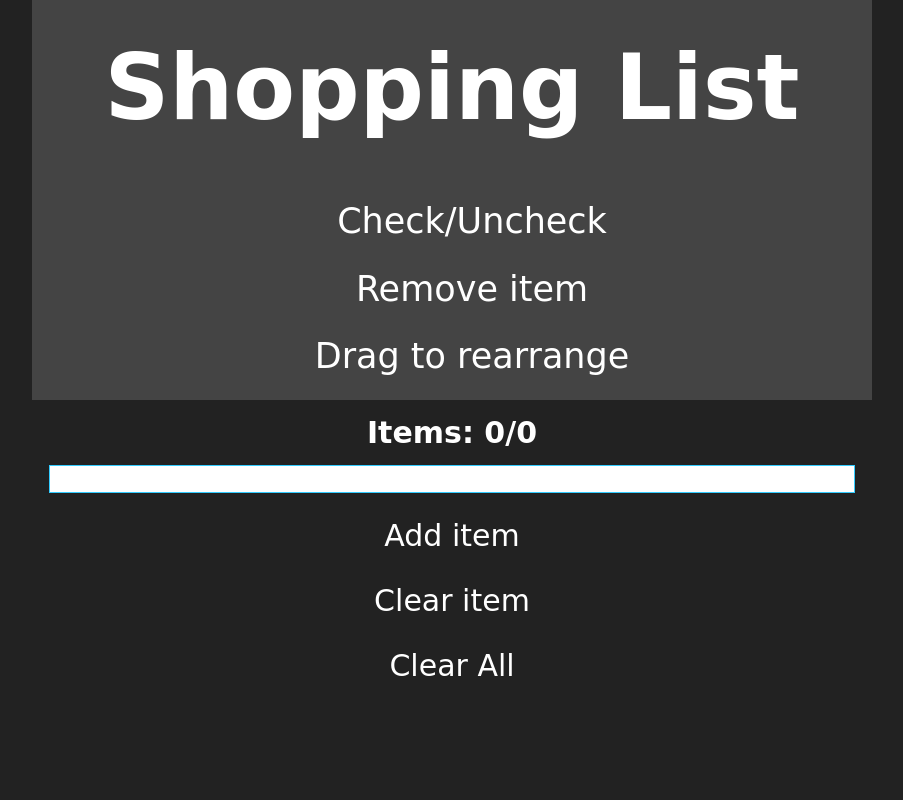
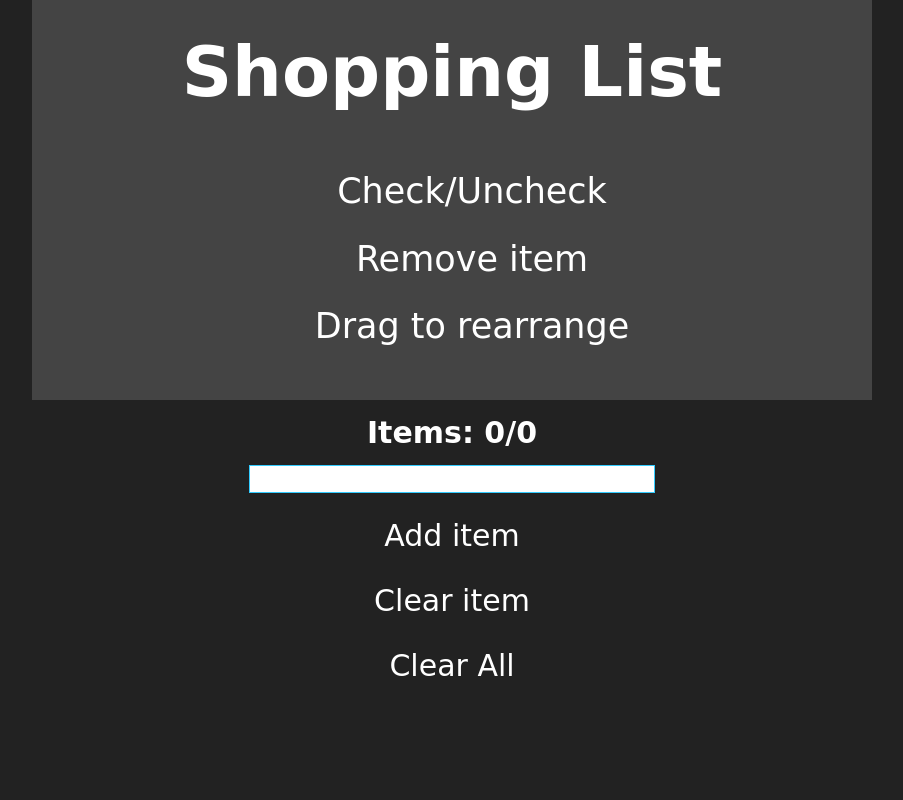
Before and after one commit to freespiritdev/Shoppinglist, a PHP site: page / in a window 1280 px wide. Shown: the whole page, without its empty margins (188-1091 px from the left). Run offline with PHP 8.4, Linux system fonts and the light colour scheme; some web fonts are replaced.

Commit message:
Updated stylesheet

```diff
--- a/css/style.css
+++ b/css/style.css
@@ -2,7 +2,7 @@ html, body {
   margin: 0;
   padding: 0;
   border: 0;
-  font-size: 100%;
+  font-size: 18px;
 }
 
 body {
@@ -26,7 +26,7 @@ h1, h2, h3, h4, h5, h6 {
 
 h1 {
     text-align: center;
-    font-size: 90px;
+    font-size: 70px;
     padding: 20px;
     font-family: 'Italianno', cursive;
     padding-left-bottom: 40px;
@@ -41,8 +41,7 @@ h3 {
 
 input {
   display: block;
-  width: 100%;
-  min-width: 500px;
+  min-width: 400px;
   max-width: 800px;
   margin: 5px auto;
   border: 1px solid #33CCFF;
@@ -90,3 +89,53 @@ ul {
   padding: 0px 20px;
   background-color: #444444;
 }
+
+/* iPads */
+@media only screen and (min-width: 768px) and (max-width: 1024px) and (-webkit-min-device-pixel-ratio: 1) {
+  body {
+    width: 650px;
+    font-size: 16px;
+  }
+
+  h1 {
+    font-size: 90px;
+  }
+
+  input {
+    width: 600px;
+  }
+}
+
+/* Non-Retina Screens */
+@media screen
+  and (min-device-width: 1200px)
+  and (max-device-width: 1600px)
+  and (-webkit-min-device-pixel-ratio: 1) {
+    body {
+    width: 920px;
+    font-size: 16px;
+  }
+
+
+  input {
+    width: 800px;
+  }
+}
+
+/*  Retina Screens  */
+@media screen
+  and (min-device-width: 1200px)
+  and (max-device-width: 1600px)
+  and (-webkit-min-device-pixel-ratio: 2)
+  and (min-resolution: 192dpi) {
+
+  body {
+    width: 1020px;
+    font-size: 16px;
+  }
+
+
+  input {
+    width: 1024px;
+  }
+}
--- a/index.html
+++ b/index.html
@@ -6,6 +6,7 @@
   <link href='http://fonts.googleapis.com/css?family=Italianno' rel='stylesheet' type='text/css'>
   <script type="text/javascript" src="jquery.min.js"></script>
   <script type="text/javascript" src="script.js"></script>
+  <meta name="viewport" content="width=device-width">
 
 </head>
   <body>
```
